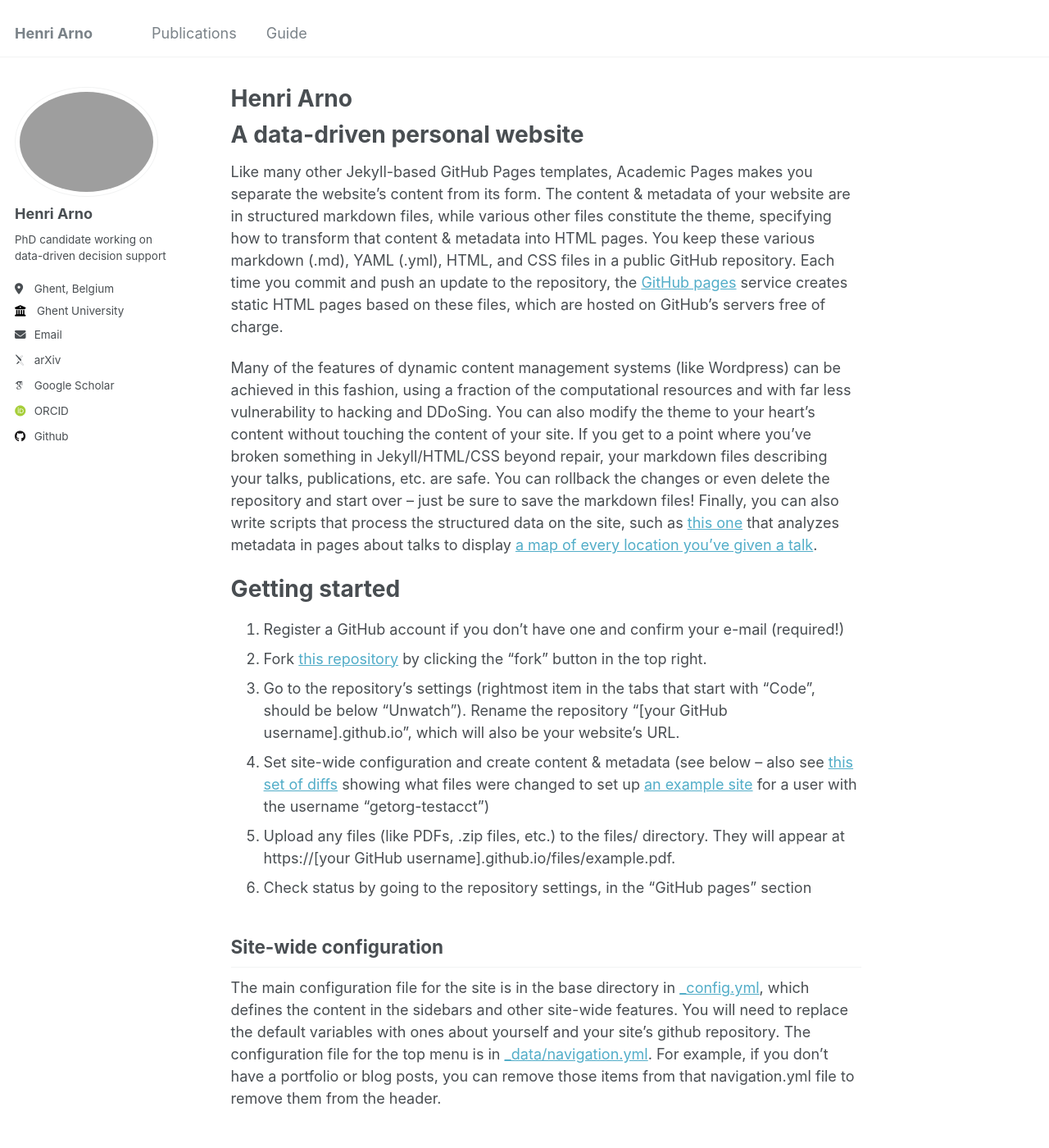
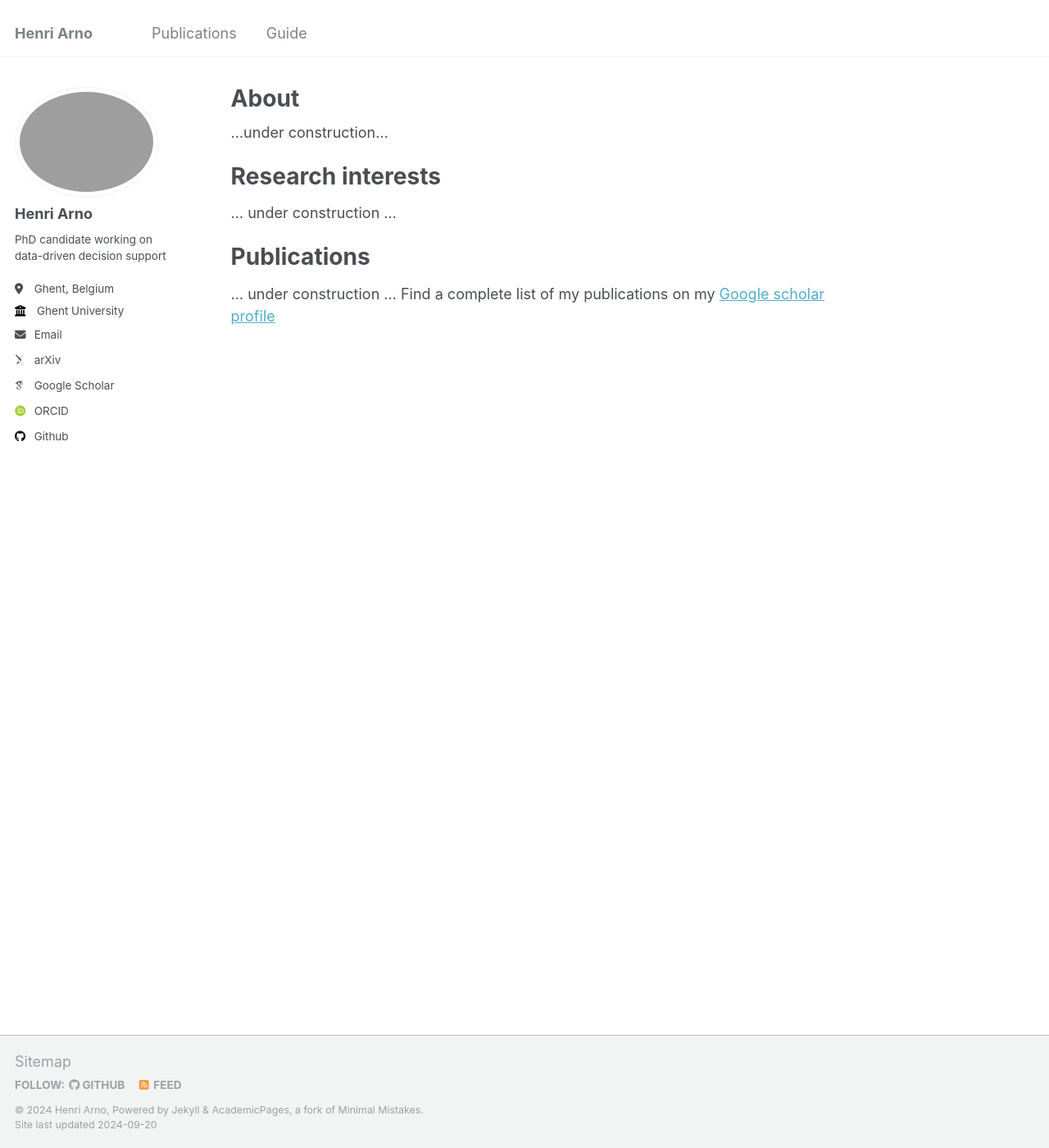
Before and after one commit to HenriArno/HenriArno.github.io, a Jekyll site: the page built from _pages/about.md, in a window 1280 px wide and 1400 px high. Shown: the whole window at 82% size. Built offline with Jekyll 4.4.1, drawn with Linux system fonts in a browser that asks for light colours; some web fonts are replaced; some of the changed text lies outside the part shown.

Commit message:
Update about.md

```diff
--- a/_pages/about.md
+++ b/_pages/about.md
@@ -1,47 +1,20 @@
 ---
 permalink: /
-title: "Henri Arno"
+title: "About"
 author_profile: true
 redirect_from:
   - /about/
   - /about.html
 ---
 
-A data-driven personal website
+...under construction...
+
+Research interests
 ======
-Like many other Jekyll-based GitHub Pages templates, Academic Pages makes you separate the website's content from its form. The content & metadata of your website are in structured markdown files, while various other files constitute the theme, specifying how to transform that content & metadata into HTML pages. You keep these various markdown (.md), YAML (.yml), HTML, and CSS files in a public GitHub repository. Each time you commit and push an update to the repository, the [GitHub pages](https://pages.github.com/) service creates static HTML pages based on these files, which are hosted on GitHub's servers free of charge.
+... under construction ...
 
-Many of the features of dynamic content management systems (like Wordpress) can be achieved in this fashion, using a fraction of the computational resources and with far less vulnerability to hacking and DDoSing. You can also modify the theme to your heart's content without touching the content of your site. If you get to a point where you've broken something in Jekyll/HTML/CSS beyond repair, your markdown files describing your talks, publications, etc. are safe. You can rollback the changes or even delete the repository and start over -- just be sure to save the markdown files! Finally, you can also write scripts that process the structured data on the site, such as [this one](https://github.com/academicpages/academicpages.github.io/blob/master/talkmap.ipynb) that analyzes metadata in pages about talks to display [a map of every location you've given a talk](https://academicpages.github.io/talkmap.html).
 
-Getting started
+Publications
 ======
-1. Register a GitHub account if you don't have one and confirm your e-mail (required!)
-1. Fork [this repository](https://github.com/academicpages/academicpages.github.io) by clicking the "fork" button in the top right.
-1. Go to the repository's settings (rightmost item in the tabs that start with "Code", should be below "Unwatch"). Rename the repository "[your GitHub username].github.io", which will also be your website's URL.
-1. Set site-wide configuration and create content & metadata (see below -- also see [this set of diffs](http://archive.is/3TPas) showing what files were changed to set up [an example site](https://getorg-testacct.github.io) for a user with the username "getorg-testacct")
-1. Upload any files (like PDFs, .zip files, etc.) to the files/ directory. They will appear at https://[your GitHub username].github.io/files/example.pdf.
-1. Check status by going to the repository settings, in the "GitHub pages" section
-
-Site-wide configuration
-------
-The main configuration file for the site is in the base directory in [_config.yml](https://github.com/academicpages/academicpages.github.io/blob/master/_config.yml), which defines the content in the sidebars and other site-wide features. You will need to replace the default variables with ones about yourself and your site's github repository. The configuration file for the top menu is in [_data/navigation.yml](https://github.com/academicpages/academicpages.github.io/blob/master/_data/navigation.yml). For example, if you don't have a portfolio or blog posts, you can remove those items from that navigation.yml file to remove them from the header.
-
-Create content & metadata
-------
-For site content, there is one markdown file for each type of content, which are stored in directories like _publications, _talks, _posts, _teaching, or _pages. For example, each talk is a markdown file in the [_talks directory](https://github.com/academicpages/academicpages.github.io/tree/master/_talks). At the top of each markdown file is structured data in YAML about the talk, which the theme will parse to do lots of cool stuff. The same structured data about a talk is used to generate the list of talks on the [Talks page](https://academicpages.github.io/talks), each [individual page](https://academicpages.github.io/talks/2012-03-01-talk-1) for specific talks, the talks section for the [CV page](https://academicpages.github.io/cv), and the [map of places you've given a talk](https://academicpages.github.io/talkmap.html) (if you run this [python file](https://github.com/academicpages/academicpages.github.io/blob/master/talkmap.py) or [Jupyter notebook](https://github.com/academicpages/academicpages.github.io/blob/master/talkmap.ipynb), which creates the HTML for the map based on the contents of the _talks directory).
-
-**Markdown generator**
-
-I have also created [a set of Jupyter notebooks](https://github.com/academicpages/academicpages.github.io/tree/master/markdown_generator
-) that converts a CSV containing structured data about talks or presentations into individual markdown files that will be properly formatted for the Academic Pages template. The sample CSVs in that directory are the ones I used to create my own personal website at stuartgeiger.com. My usual workflow is that I keep a spreadsheet of my publications and talks, then run the code in these notebooks to generate the markdown files, then commit and push them to the GitHub repository.
-
-How to edit your site's GitHub repository
-------
-Many people use a git client to create files on their local computer and then push them to GitHub's servers. If you are not familiar with git, you can directly edit these configuration and markdown files directly in the github.com interface. Navigate to a file (like [this one](https://github.com/academicpages/academicpages.github.io/blob/master/_talks/2012-03-01-talk-1.md) and click the pencil icon in the top right of the content preview (to the right of the "Raw | Blame | History" buttons). You can delete a file by clicking the trashcan icon to the right of the pencil icon. You can also create new files or upload files by navigating to a directory and clicking the "Create new file" or "Upload files" buttons.
-
-Example: editing a markdown file for a talk
-![Editing a markdown file for a talk](/images/editing-talk.png)
-
-For more info
-------
-More info about configuring Academic Pages can be found in [the guide](https://academicpages.github.io/markdown/). The [guides for the Minimal Mistakes theme](https://mmistakes.github.io/minimal-mistakes/docs/configuration/) (which this theme was forked from) might also be helpful.
+... under construction ...
+Find a complete list of my publications on my [Google scholar profile](https://scholar.google.be/citations?user=ce8BmFgAAAAJ&hl=nl)
```
